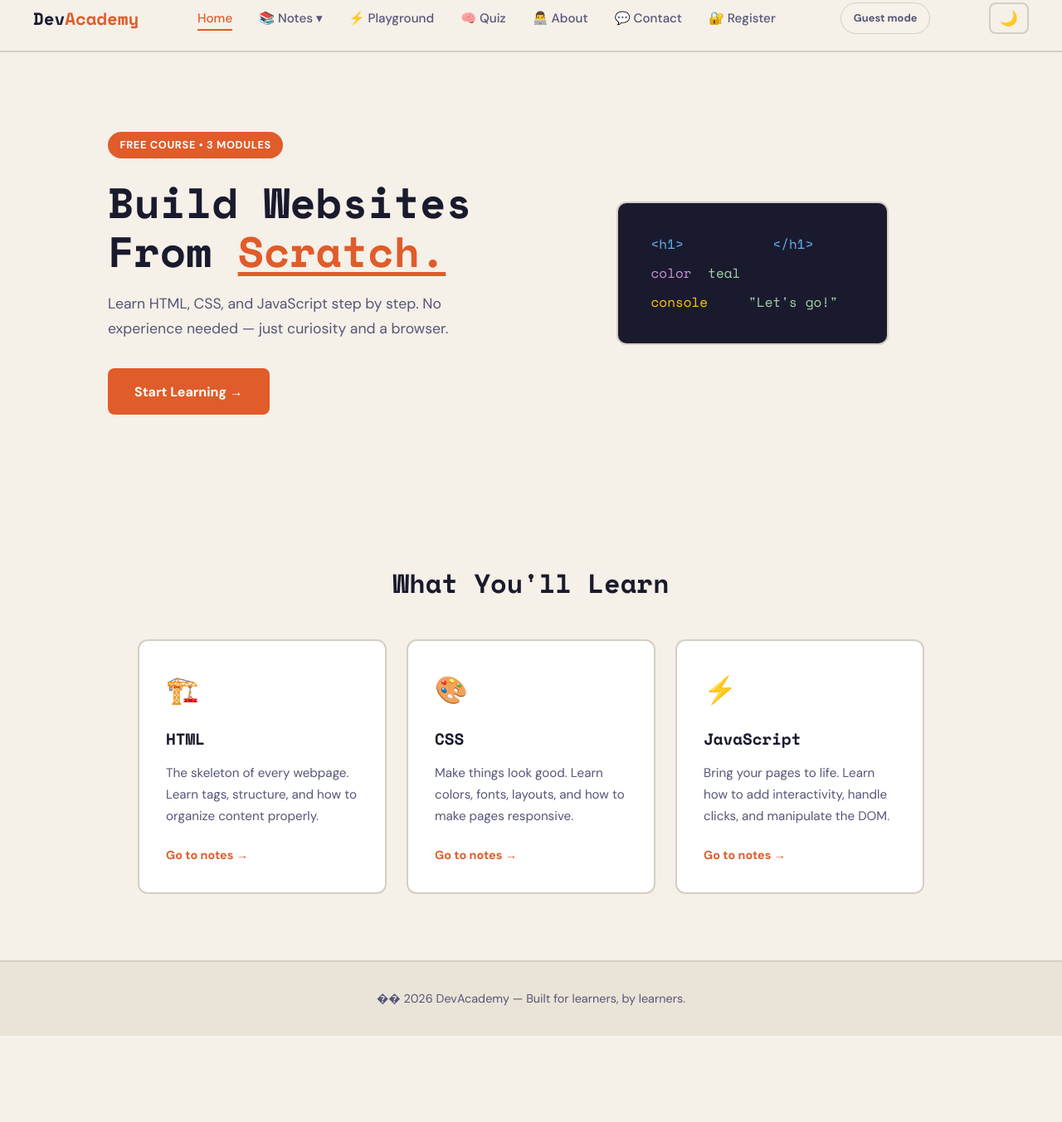
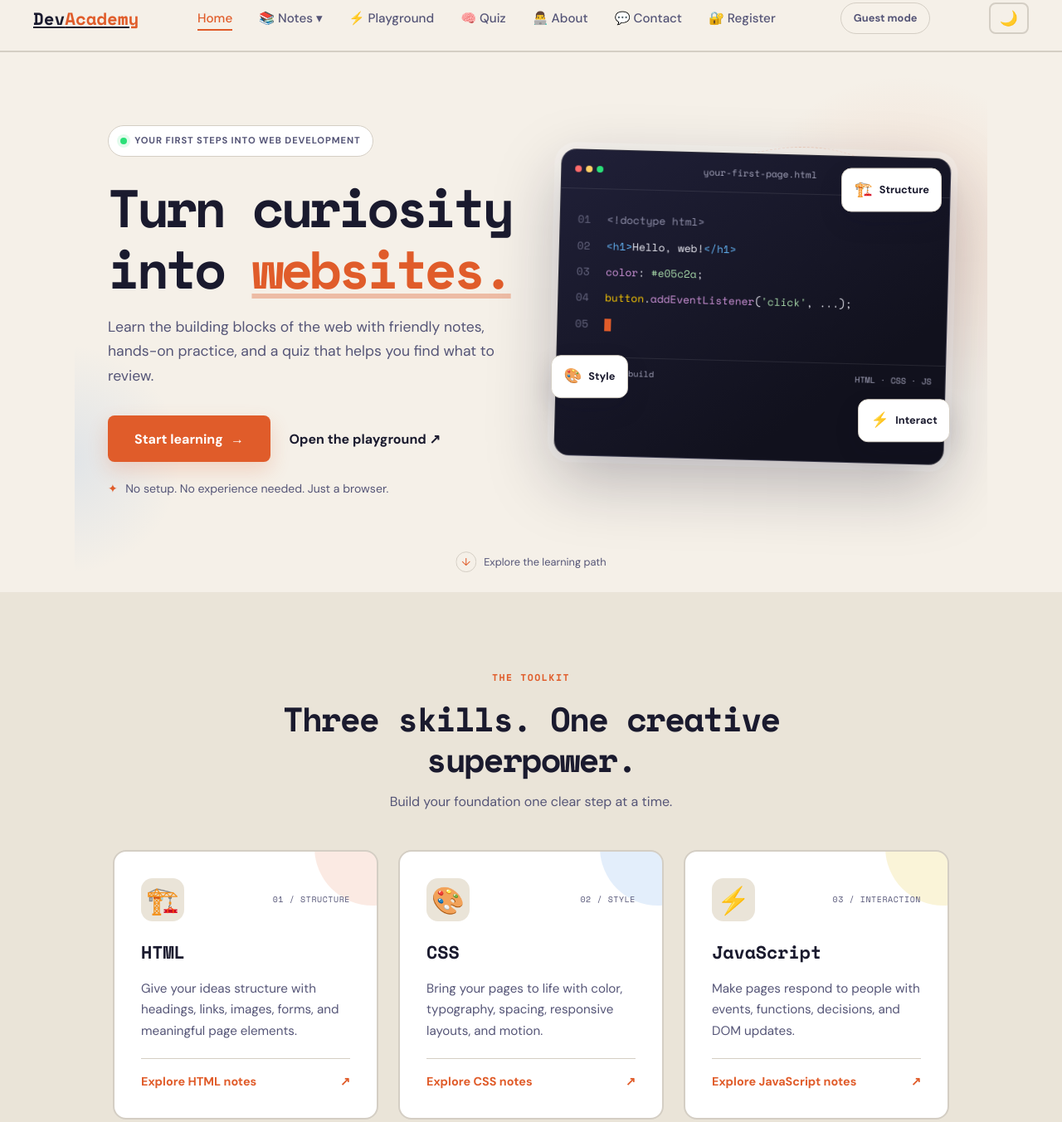
Before and after one commit to ashum9805-hash/DevAcademy, a plain HTML site: page index.html in a window 1280 px wide. Shown: the part 16-1369 px from the top of the page at 83% size. Before the commit the page ends 1265 px from the top, so only its background shows below. Drawn offline with nearby package versions, Linux system fonts and the light colour scheme.

Commit message:
Refresh landing page with polished responsive interactions

```diff
--- a/index.html
+++ b/index.html
@@ -3,15 +3,17 @@
 <head>
     <meta charset="UTF-8">
     <meta name="viewport" content="width=device-width, initial-scale=1.0">
+    <meta name="description" content="Learn HTML, CSS, and JavaScript with beginner-friendly notes, a live playground, and a quick knowledge quiz.">
     <title>DevAcademy | Learn Web Development</title>
     <link rel="stylesheet" href="style.css">
     <link rel="stylesheet" href="assets/css/site-helpers.css">
+    <link rel="stylesheet" href="landing.css">
     <link href="https://fonts.googleapis.com/css2?family=Space+Mono:wght@400;700&family=DM+Sans:wght@400;500;700&display=swap" rel="stylesheet">
 </head>
 <body>
 
     <nav class="navbar">
-        <div class="logo">Dev<span>Academy</span></div>
+        <a class="logo" href="index.html" aria-label="DevAcademy home">Dev<span>Academy</span></a>
         <ul class="nav-links">
             <li><a href="index.html" class="active">Home</a></li>
             <li class="dropdown">
@@ -28,53 +30,98 @@
             <li><a href="contact.html">💬 Contact</a></li>
             <li><a href="regist.html">🔐 Register</a></li>
         </ul>
-        <button class="hamburger">☰</button>
+        <button class="hamburger" type="button" aria-label="Toggle navigation" aria-expanded="false">☰</button>
         <span id="auth-status" class="auth-status">Guest mode</span>
-        <button id="theme-toggle">🌙</button>
+        <button id="theme-toggle" type="button" aria-label="Toggle theme">🌙</button>
     </nav>
 
-    <section class="hero">
-        <div class="hero-text">
-            <span class="badge">Free Course • 3 Modules</span>
-            <h1>Build Websites<br>From <span class="highlight">Scratch.</span></h1>
-            <p>Learn HTML, CSS, and JavaScript step by step. No experience needed — just curiosity and a browser.</p>
-            <a href="html.html" class="btn">Start Learning →</a>
-        </div>
-        <div class="hero-graphic">
-            <div class="code-box">
-                <p><span class="tag">&lt;h1&gt;</span>Hello World<span class="tag">&lt;/h1&gt;</span></p>
-                <p><span class="prop">color</span>: <span class="val">teal</span>;</p>
-                <p><span class="fn">console</span>.log(<span class="val">"Let's go!"</span>);</p>
+    <main>
+        <section class="hero landing-hero">
+            <div class="hero-text landing-copy">
+                <span class="badge"><span class="status-dot" aria-hidden="true"></span> YOUR FIRST STEPS INTO WEB DEVELOPMENT</span>
+                <h1>Turn curiosity into <span class="highlight">websites.</span></h1>
+                <p>Learn the building blocks of the web with friendly notes, hands-on practice, and a quiz that helps you find what to review.</p>
+                <div class="hero-actions">
+                    <a href="html.html" class="btn landing-primary">Start learning <span aria-hidden="true">→</span></a>
+                    <a href="practice.html" class="landing-secondary">Open the playground <span aria-hidden="true">↗</span></a>
+                </div>
+                <div class="hero-proof"><span aria-hidden="true">✦</span> No setup. No experience needed. Just a browser.</div>
             </div>
-        </div>
-    </section>
+            <div class="hero-graphic landing-visual" aria-label="Code preview showing HTML, CSS, and JavaScript">
+                <div class="orbit orbit-one" aria-hidden="true"></div>
+                <div class="orbit orbit-two" aria-hidden="true"></div>
+                <div class="code-window">
+                    <div class="window-top"><span class="window-dots"><i></i><i></i><i></i></span><span>your-first-page.html</span><span class="window-menu">•••</span></div>
+                    <div class="code-lines" aria-hidden="true">
+                        <p><span class="line-number">01</span><span class="code-muted">&lt;!doctype html&gt;</span></p>
+                        <p><span class="line-number">02</span><span class="tag">&lt;h1&gt;</span>Hello, web!<span class="tag">&lt;/h1&gt;</span></p>
+                        <p><span class="line-number">03</span><span class="prop">color</span>: <span class="val">#e05c2a</span>;</p>
+                        <p><span class="line-number">04</span><span class="fn">button</span>.<span class="prop">addEventListener</span>(<span class="val">'click'</span>, ...);</p>
+                        <p><span class="line-number">05</span><span class="cursor-block"></span></p>
+                    </div>
+                    <div class="window-status"><span><i></i> Ready to build</span><span>HTML · CSS · JS</span></div>
+                </div>
+                <div class="floating-chip chip-html"><span>🏗️</span> Structure</div>
+                <div class="floating-chip chip-css"><span>🎨</span> Style</div>
+                <div class="floating-chip chip-js"><span>⚡</span> Interact</div>
+            </div>
+            <a class="scroll-cue" href="#learning-path"><span aria-hidden="true">↓</span> Explore the learning path</a>
+        </section>
 
-    <section class="courses">
-        <h2>What You'll Learn</h2>
-        <div class="card-container">
-            <div class="card">
-                <div class="card-icon">🏗️</div>
-                <h3>HTML</h3>
-                <p>The skeleton of every webpage. Learn tags, structure, and how to organize content properly.</p>
-                <a href="html.html" class="card-link">Go to notes →</a>
+        <section class="learning-section" id="learning-path">
+            <div class="section-heading">
+                <span class="section-kicker">THE TOOLKIT</span>
+                <h2>Three skills. One creative superpower.</h2>
+                <p>Build your foundation one clear step at a time.</p>
             </div>
-            <div class="card">
-                <div class="card-icon">🎨</div>
-                <h3>CSS</h3>
-                <p>Make things look good. Learn colors, fonts, layouts, and how to make pages responsive.</p>
-                <a href="css.html" class="card-link">Go to notes →</a>
+            <div class="card-container learning-cards">
+                <article class="card learning-card html-card">
+                    <div class="card-topline"><span class="card-icon">🏗️</span><span class="module-number">01 / STRUCTURE</span></div>
+                    <h3>HTML</h3>
+                    <p>Give your ideas structure with headings, links, images, forms, and meaningful page elements.</p>
+                    <a href="html.html" class="card-link">Explore HTML notes <span aria-hidden="true">↗</span></a>
+                </article>
+                <article class="card learning-card css-card">
+                    <div class="card-topline"><span class="card-icon">🎨</span><span class="module-number">02 / STYLE</span></div>
+                    <h3>CSS</h3>
+                    <p>Bring your pages to life with color, typography, spacing, responsive layouts, and motion.</p>
+                    <a href="css.html" class="card-link">Explore CSS notes <span aria-hidden="true">↗</span></a>
+                </article>
+                <article class="card learning-card js-card">
+                    <div class="card-topline"><span class="card-icon">⚡</span><span class="module-number">03 / INTERACTION</span></div>
+                    <h3>JavaScript</h3>
+                    <p>Make pages respond to people with events, functions, decisions, and DOM updates.</p>
+                    <a href="js.html" class="card-link">Explore JavaScript notes <span aria-hidden="true">↗</span></a>
+                </article>
             </div>
-            <div class="card">
-                <div class="card-icon">⚡</div>
-                <h3>JavaScript</h3>
-                <p>Bring your pages to life. Learn how to add interactivity, handle clicks, and manipulate the DOM.</p>
-                <a href="js.html" class="card-link">Go to notes →</a>
+        </section>
+
+        <section class="try-section" aria-labelledby="try-title">
+            <div class="try-copy">
+                <span class="section-kicker">LEARN BY DOING</span>
+                <h2 id="try-title">Read a little.<br><span class="highlight">Try a lot.</span></h2>
+                <p>Learning sticks when you experiment. Put your code in the playground, see what happens, then check your understanding with the quiz.</p>
+                <div class="hero-actions">
+                    <a href="practice.html" class="btn landing-primary">Try the playground →</a>
+                    <a href="quiz.html" class="landing-secondary">Take the quiz <span aria-hidden="true">↗</span></a>
+                </div>
             </div>
-        </div>
-    </section>
+            <div class="learning-steps" aria-label="A simple learning loop">
+                <div class="step-card"><span class="step-icon">📖</span><span><strong>01. Learn</strong><small>Explore bite-sized notes</small></span><span class="step-arrow">→</span></div>
+                <div class="step-card"><span class="step-icon">🧪</span><span><strong>02. Experiment</strong><small>Write code and preview it</small></span><span class="step-arrow">→</span></div>
+                <div class="step-card"><span class="step-icon">🧠</span><span><strong>03. Check yourself</strong><small>Quiz, review, and repeat</small></span><span class="step-arrow">✓</span></div>
+            </div>
+        </section>
+
+        <section class="landing-cta">
+            <div><span class="section-kicker">YOUR NEXT PROJECT STARTS HERE</span><h2>Ready to make something?</h2><p>Start with one lesson and build from there.</p></div>
+            <a href="html.html" class="btn landing-primary">Let’s get started <span aria-hidden="true">→</span></a>
+        </section>
+    </main>
 
     <footer>
-        <p>�� 2026 DevAcademy — Built for learners, by learners.</p>
+        <p>© 2026 DevAcademy — Built for learners, by learners.</p>
+        <p class="footer-note">Made with curiosity <span aria-hidden="true">✦</span></p>
     </footer>
 
     <script src="script.js"></script>
--- /dev/null
+++ b/landing.css
@@ -0,0 +1,191 @@
+/* Landing page enhancements — keeps the existing DevAcademy color system. */
+
+.landing-hero {
+    position: relative;
+    min-height: 650px;
+    padding-top: 5.5rem;
+    padding-bottom: 7rem;
+    overflow: hidden;
+    isolation: isolate;
+}
+
+.landing-hero::before,
+.landing-hero::after {
+    content: "";
+    position: absolute;
+    z-index: -1;
+    border-radius: 50%;
+    pointer-events: none;
+}
+
+.landing-hero::before {
+    width: 420px;
+    height: 420px;
+    right: -110px;
+    top: 20px;
+    background: radial-gradient(circle, rgba(224, 92, 42, 0.13), transparent 68%);
+}
+
+.landing-hero::after {
+    width: 280px;
+    height: 280px;
+    left: -150px;
+    bottom: 20px;
+    background: radial-gradient(circle, rgba(42, 122, 224, 0.1), transparent 70%);
+}
+
+.landing-copy { position: relative; z-index: 2; }
+
+.landing-copy .badge {
+    display: inline-flex;
+    align-items: center;
+    gap: 0.55rem;
+    font-size: 0.7rem;
+    letter-spacing: 0.08em;
+    padding: 0.55rem 0.9rem;
+    background: var(--card-bg);
+    color: var(--text2);
+    border: 1px solid var(--border);
+}
+
+.status-dot,
+.window-status i {
+    display: inline-block;
+    width: 8px;
+    height: 8px;
+    border-radius: 50%;
+    background: #2ae078;
+    box-shadow: 0 0 0 4px rgba(42, 224, 120, 0.13);
+}
+
+.landing-copy h1 { max-width: 650px; font-size: clamp(2.7rem, 5vw, 4.5rem); letter-spacing: -0.07em; }
+.landing-copy .highlight { text-decoration-color: rgba(224, 92, 42, 0.35); }
+.landing-copy > p { max-width: 500px; }
+.hero-actions { display: flex; align-items: center; gap: 1.4rem; flex-wrap: wrap; }
+.landing-primary { box-shadow: 0 10px 24px rgba(224, 92, 42, 0.2); }
+.landing-primary span { display: inline-block; margin-left: 0.35rem; transition: transform 0.2s ease; }
+.landing-primary:hover span { transform: translateX(4px); }
+.landing-secondary { color: var(--text); font-weight: 700; text-decoration: none; transition: color 0.2s ease; }
+.landing-secondary:hover { color: var(--accent); }
+.hero-proof { color: var(--text2); font-size: 0.88rem; margin-top: 1.3rem; }
+.hero-proof span { color: var(--accent); margin-right: 0.35rem; }
+
+.landing-visual { position: relative; min-height: 370px; }
+.code-window {
+    position: relative;
+    z-index: 1;
+    width: min(100%, 470px);
+    overflow: hidden;
+    border: 1px solid rgba(255,255,255,0.12);
+    border-radius: 18px;
+    background: linear-gradient(145deg, #202038, #11111d 75%);
+    box-shadow: 0 28px 80px rgba(25, 20, 45, 0.28), 0 0 0 8px rgba(255,255,255,0.28);
+    transform: rotate(1.5deg);
+    animation: window-arrive 0.8s ease-out both, window-float 6s ease-in-out 0.8s infinite;
+}
+.window-top, .window-status { display: flex; justify-content: space-between; align-items: center; color: #a7a7be; font: 0.7rem 'Space Mono', monospace; }
+.window-top { padding: 0.9rem 1rem; border-bottom: 1px solid rgba(255,255,255,0.09); }
+.window-dots { display: flex; gap: 5px; }
+.window-dots i { display: block; width: 8px; height: 8px; border-radius: 50%; background: #ff6b6b; }
+.window-dots i:nth-child(2) { background: #ffd166; }
+.window-dots i:nth-child(3) { background: #2ae078; }
+.window-menu { letter-spacing: 0.1em; }
+.code-lines { padding: 1.35rem 1.3rem 1.5rem; color: #ececf4; font: clamp(0.65rem, 1vw, 0.82rem)/2.45 'Space Mono', monospace; }
+.code-lines p { white-space: nowrap; }
+.line-number { display: inline-block; width: 2.2rem; color: #66667f; user-select: none; }
+.code-muted { color: #9292ac; }
+.code-lines .tag { color: #64b5f6; }
+.code-lines .prop { color: #ce93d8; }
+.code-lines .val { color: #a5d6a7; }
+.code-lines .fn { color: #ffcc02; }
+.cursor-block { display: inline-block; width: 8px; height: 15px; vertical-align: middle; background: var(--accent); animation: cursor-blink 1s steps(2, start) infinite; }
+.window-status { padding: 0.7rem 1rem; border-top: 1px solid rgba(255,255,255,0.09); font-size: 0.63rem; }
+.window-status span:first-child { display: flex; align-items: center; gap: 0.55rem; }
+.window-status i { width: 6px; height: 6px; }
+.floating-chip { position: absolute; z-index: 2; display: flex; gap: 0.5rem; align-items: center; padding: 0.65rem 0.9rem; border: 1px solid var(--border); border-radius: 12px; background: var(--card-bg); color: var(--text); font-size: 0.8rem; font-weight: 700; box-shadow: 0 12px 30px rgba(20, 20, 40, 0.12); animation: chip-float 4s ease-in-out infinite; }
+.floating-chip span { font-size: 1.1rem; }
+.chip-html { top: 4%; right: 3%; }
+.chip-css { left: 0; bottom: 20%; animation-delay: -1.2s; }
+.chip-js { right: 1%; bottom: 7%; animation-delay: -2.3s; }
+.orbit { position: absolute; border: 1px dashed rgba(224, 92, 42, 0.2); border-radius: 50%; }
+.orbit-one { width: 390px; height: 250px; transform: rotate(-24deg); }
+.orbit-two { width: 310px; height: 360px; transform: rotate(38deg); border-color: rgba(42, 122, 224, 0.16); }
+.scroll-cue { position: absolute; bottom: 1.5rem; left: 50%; transform: translateX(-50%); display: flex; align-items: center; gap: 0.55rem; color: var(--text2); font-size: 0.8rem; text-decoration: none; }
+.scroll-cue span { display: grid; place-items: center; width: 25px; height: 25px; border: 1px solid var(--border); border-radius: 50%; color: var(--accent); animation: cue-bounce 1.7s ease-in-out infinite; }
+
+.learning-section { padding: 5.5rem 2.5rem 6rem; background: var(--bg2); }
+.section-heading { max-width: 700px; margin: 0 auto 2.8rem; text-align: center; }
+.section-kicker { color: var(--accent); font: 700 0.72rem 'Space Mono', monospace; letter-spacing: 0.13em; }
+.section-heading h2, .try-copy h2, .landing-cta h2 { font: 700 clamp(1.8rem, 3.2vw, 2.6rem)/1.2 'Space Mono', monospace; margin: 0.8rem 0; letter-spacing: -0.05em; }
+.section-heading p, .landing-cta p { color: var(--text2); }
+.learning-cards { align-items: stretch; }
+.learning-card { position: relative; overflow: hidden; min-height: 285px; display: flex; flex-direction: column; width: 320px; border-radius: 16px; }
+.learning-card::before { content: ""; position: absolute; width: 140px; height: 140px; top: -75px; right: -65px; border-radius: 50%; background: var(--card-glow, rgba(224,92,42,.12)); transition: transform 0.35s ease; }
+.learning-card:hover::before { transform: scale(2.2); }
+.html-card { --card-glow: rgba(224,92,42,.13); }
+.css-card { --card-glow: rgba(42,122,224,.13); }
+.js-card { --card-glow: rgba(224,192,42,.18); }
+.card-topline { position: relative; display: flex; align-items: center; justify-content: space-between; margin-bottom: 1.2rem; }
+.learning-card .card-icon { display: grid; place-items: center; width: 52px; height: 52px; margin: 0; border-radius: 14px; background: var(--bg2); transition: transform 0.3s ease; }
+.learning-card:hover .card-icon { transform: rotate(-8deg) scale(1.08); }
+.module-number { color: var(--text2); font: 0.62rem 'Space Mono', monospace; letter-spacing: 0.06em; }
+.learning-card h3, .learning-card p, .learning-card .card-link { position: relative; }
+.learning-card h3 { font-size: 1.35rem; }
+.learning-card p { flex: 1; }
+.learning-card .card-link { display: flex; justify-content: space-between; padding-top: 0.9rem; border-top: 1px solid var(--border); }
+.learning-card .card-link span { transition: transform 0.2s ease; }
+.learning-card .card-link:hover span { transform: translate(3px, -3px); }
+
+.try-section { max-width: 1100px; margin: 0 auto; padding: 6rem 2.5rem; display: grid; grid-template-columns: 1fr 0.9fr; gap: 4rem; align-items: center; }
+.try-copy h2 { font-size: clamp(2rem, 4vw, 3.1rem); }
+.try-copy p { color: var(--text2); max-width: 470px; margin: 1rem 0 1.7rem; }
+.learning-steps { display: grid; gap: 0.8rem; }
+.step-card { display: flex; align-items: center; gap: 1rem; padding: 1rem 1.1rem; background: var(--card-bg); border: 1px solid var(--border); border-radius: 13px; transition: transform 0.2s ease, border-color 0.2s ease, box-shadow 0.2s ease; }
+.step-card:hover { transform: translateX(7px); border-color: var(--accent); box-shadow: 0 10px 25px rgba(20,20,40,.08); }
+.step-icon { display: grid; place-items: center; width: 43px; height: 43px; border-radius: 12px; background: var(--bg2); font-size: 1.2rem; }
+.step-card strong, .step-card small { display: block; }
+.step-card strong { color: var(--text); font-size: 0.95rem; }
+.step-card small { margin-top: 0.15rem; color: var(--text2); font-size: 0.8rem; }
+.step-arrow { margin-left: auto; color: var(--accent); font-weight: 700; }
+.landing-cta { max-width: 1100px; margin: 0 auto 5rem; padding: 2.5rem 3rem; display: flex; justify-content: space-between; align-items: center; gap: 2rem; border: 1px solid var(--border); border-radius: 18px; background: linear-gradient(120deg, var(--card-bg), var(--bg2)); }
+.landing-cta h2 { font-size: clamp(1.5rem, 2.5vw, 2rem); margin: 0.45rem 0; }
+.landing-cta .btn { flex: 0 0 auto; }
+footer .footer-note { margin-top: 0.5rem; font-size: 0.78rem; }
+footer .footer-note span { color: var(--accent); }
+
+@keyframes cursor-blink { to { visibility: hidden; } }
+@keyframes window-arrive { from { opacity: 0; transform: translateY(18px) rotate(1.5deg); } to { opacity: 1; transform: translateY(0) rotate(1.5deg); } }
+@keyframes window-float { 0%, 100% { translate: 0 0; } 50% { translate: 0 -9px; } }
+@keyframes chip-float { 0%, 100% { translate: 0 0; } 50% { translate: 0 -7px; } }
+@keyframes cue-bounce { 0%, 100% { translate: 0 0; } 50% { translate: 0 4px; } }
+
+@media (max-width: 900px) {
+    .landing-hero { min-height: 0; padding-top: 4rem; padding-bottom: 5rem; }
+    .landing-visual { width: min(100%, 560px); min-height: 340px; }
+    .try-section { grid-template-columns: 1fr; gap: 2.5rem; }
+    .landing-cta { margin-left: 1.5rem; margin-right: 1.5rem; }
+}
+
+@media (max-width: 600px) {
+    .landing-copy h1 { font-size: 2.45rem; }
+    .landing-copy .badge { font-size: 0.58rem; }
+    .hero-actions { align-items: flex-start; flex-direction: column; gap: 1rem; }
+    .landing-visual { min-height: 290px; }
+    .code-window { box-shadow: 0 18px 45px rgba(25,20,45,.24), 0 0 0 5px rgba(255,255,255,.25); }
+    .code-lines { padding: 1rem 0.7rem; font-size: 0.58rem; }
+    .line-number { width: 1.7rem; }
+    .floating-chip { padding: 0.5rem 0.65rem; font-size: 0.68rem; }
+    .chip-html { right: 0; top: 0; }
+    .chip-css { left: 0; bottom: 12%; }
+    .chip-js { right: 0; bottom: 1%; }
+    .orbit-one { width: 280px; height: 200px; }
+    .orbit-two { width: 240px; height: 290px; }
+    .learning-section { padding: 4rem 1.2rem; }
+    .learning-card { width: 100%; }
+    .try-section { padding: 4rem 1.3rem; }
+    .landing-cta { margin: 0 1.2rem 3.5rem; padding: 1.6rem; align-items: flex-start; flex-direction: column; }
+}
+
+@media (prefers-reduced-motion: reduce) {
+    *, *::before, *::after { scroll-behavior: auto !important; animation-duration: 0.01ms !important; animation-iteration-count: 1 !important; transition-duration: 0.01ms !important; }
+}
```
